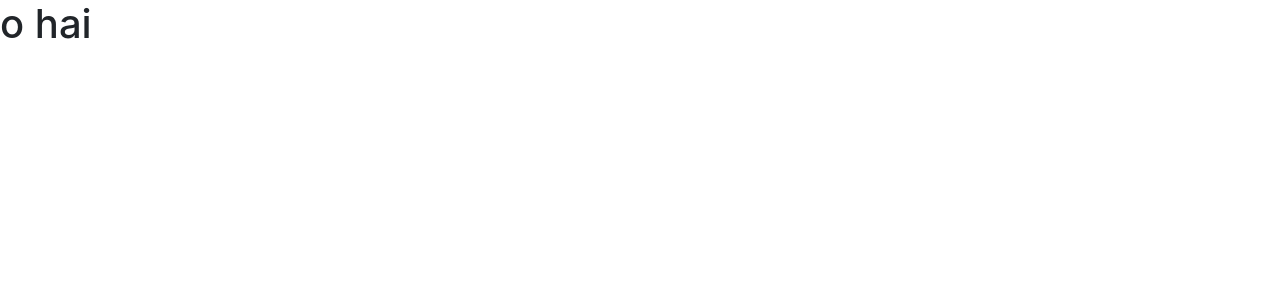
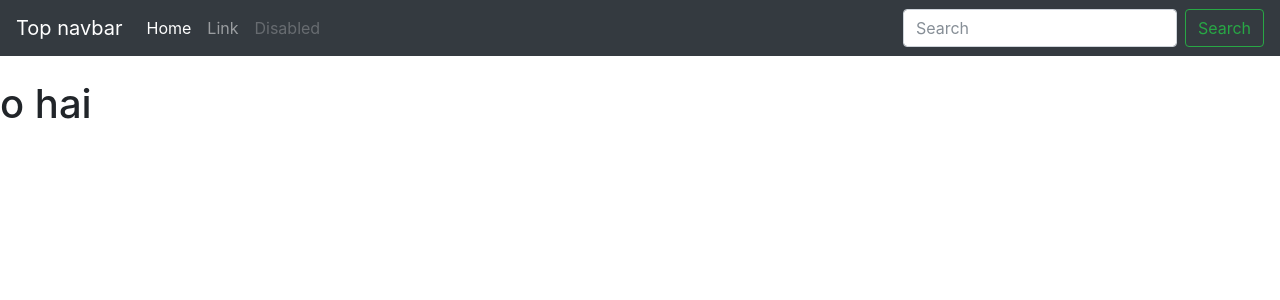
Before and after one commit to sierracodes/music-tracker, a Django app: page /tracker/ in a window 1280 px wide. Before the commit the part shown is almost empty. Shown: the top 300 px of the page. Run offline with Django 3.2, Linux system fonts and the light colour scheme; some libraries are stand-ins or nearby versions.

Commit message:
Add dummy (for now) nav bar to base html page

```diff
--- a/mutrack/tracker/templates/tracker/base-bootstrap.html
+++ b/mutrack/tracker/templates/tracker/base-bootstrap.html
@@ -10,6 +10,30 @@
     <link rel="stylesheet" href="https://maxcdn.bootstrapcdn.com/bootstrap/4.0.0-beta.2/css/bootstrap.min.css" integrity="sha384-PsH8R72JQ3SOdhVi3uxftmaW6Vc51MKb0q5P2rRUpPvrszuE4W1povHYgTpBfshb" crossorigin="anonymous">
   </head>
   <body>
+    <nav class="navbar navbar-expand-md navbar-dark bg-dark mb-4">
+      <a class="navbar-brand" href="#">Top navbar</a>
+      <button class="navbar-toggler" type="button" data-toggle="collapse" data-target="#navbarCollapse" aria-controls="navbarCollapse" aria-expanded="false" aria-label="Toggle navigation">
+        <span class="navbar-toggler-icon"></span>
+      </button>
+      <div class="collapse navbar-collapse" id="navbarCollapse">
+        <ul class="navbar-nav mr-auto">
+          <li class="nav-item active">
+            <a class="nav-link" href="#">Home <span class="sr-only">(current)</span></a>
+          </li>
+          <li class="nav-item">
+            <a class="nav-link" href="#">Link</a>
+          </li>
+          <li class="nav-item">
+            <a class="nav-link disabled" href="#">Disabled</a>
+          </li>
+        </ul>
+        <form class="form-inline mt-2 mt-md-0">
+          <input class="form-control mr-sm-2" type="text" placeholder="Search" aria-label="Search">
+          <button class="btn btn-outline-success my-2 my-sm-0" type="submit">Search</button>
+        </form>
+      </div>
+    </nav>
+
     <h1>{% block h1 %}{% endblock %}</h1>
 
     {% block body-content %}{% endblock %}
```
